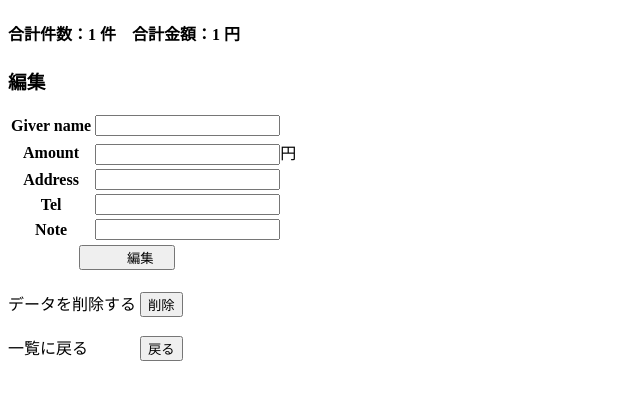
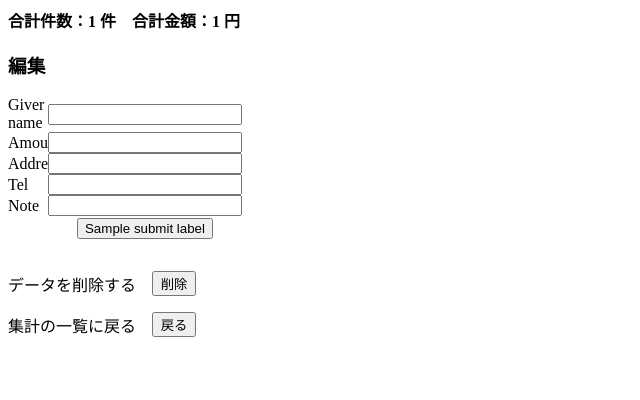
Before and after one commit to vinylhousegarage/kouden-summary, a Python web app: template app/templates/update.html in a window 1280 px wide. Shown: the top 400 px of the page, without its empty margins (0-640 px from the left). Run offline with Jinja, Linux system fonts and the light colour scheme; the template is opened without the code that fills it: most values are stand-ins (such as "Sample title", 1, 10 or a date in 2020); form fields are guessed from the names that the template uses.

Commit message:
Add external CSS and adjust layout

```diff
--- /dev/null
+++ b/app/static/css/form.css
@@ -0,0 +1,33 @@
+.form-grid {
+  display: grid;
+  grid-template-columns: 32px 194px;
+  gap: 0 8px;
+  align-items: center;
+}
+
+.form-submit {
+  grid-column: 2 / 3;
+  text-align: center;
+  margin: 2px 0 32px 0;
+}
+
+.form-submit button {
+  min-width: 128px;
+}
+
+.form-row {
+  display: grid;
+  grid-template-columns: 144px 44px;
+  align-items: center;
+  margin-bottom: 16px;
+}
+
+.form-row p {
+  margin: 0;
+}
+
+.form-error {
+  color: #e74c3c;
+  font-size: 0.9rem;
+  margin-top: 4px;
+}
--- /dev/null
+++ b/app/static/css/summaries-table.css
@@ -0,0 +1,31 @@
+.summary-info {
+  display: flex;
+  gap: 16px;
+}
+
+.summary-info h4 {
+  margin: 0;
+}
+
+.summaries-table {
+  border-collapse: collapse;
+  margin-top: 16px;
+}
+
+.summaries-table th {
+  padding: 0 16px 0 0;
+  text-align: center;
+}
+
+.summaries-table td {
+  padding: 0 16px 0 0;
+  text-align: right;
+}
+
+.summaries-table td:nth-child(2) {
+  text-align: left;
+}
+
+.summaries-table form {
+  display: inline;
+}
--- /dev/null
+++ b/app/templates/_form.html
@@ -0,0 +1,37 @@
+<form class="form-grid" method="POST" action="{{ action }}">
+  {{ form.hidden_tag() }}
+
+  {{ form.giver_name.label }}
+  {{ form.giver_name(id="giver_name") }}
+  {% if form.giver_name.errors and request.method == "POST" %}
+      <span class="form-error">{{ form.giver_name.errors[0] }}</span>
+  {% endif %}
+
+  {{ form.amount.label }}
+  {{ form.amount(id="amount") }}
+  {% if form.amount.errors and request.method == "POST" %}
+      <span class="form-error">{{ form.amount.errors[0] }}</span>
+  {% endif %}
+
+  {{ form.address.label }}
+  {{ form.address(id="address") }}
+  {% if form.address.errors and request.method == "POST" %}
+      <span class="form-error">{{ form.address.errors[0] }}</span>
+  {% endif %}
+
+  {{ form.tel.label }}
+  {{ form.tel(id="tel") }}
+  {% if form.tel.errors and request.method == "POST" %}
+      <span class="form-error">{{ form.tel.errors[0] }}</span>
+  {% endif %}
+
+  {{ form.note.label }}
+  {{ form.note(id="note") }}
+  {% if form.note.errors and request.method == "POST" %}
+      <span class="form-error">{{ form.note.errors[0] }}</span>
+  {% endif %}
+
+  <div class="form-submit">
+    <button type="submit">{{ submit_label }}</button>
+  </div>
+</form>
--- a/app/templates/base.html
+++ b/app/templates/base.html
@@ -3,6 +3,9 @@
 <head>
     <meta charset="UTF-8">
     <title>{% block title %}香典集計{% endblock %}</title>
+    <link rel="stylesheet" href="{{ url_for('static', filename='css/form.css') }}">
+    <link rel="stylesheet" href="{{ url_for('static', filename='css/summaries-table.css') }}">
+    {% block extra_css %}{% endblock %}
 </head>
 <body>
     <div id="flash-messages">
@@ -13,7 +16,10 @@
     </div>
 
     <header>
-        <h4><strong>合計件数：{{ total_count }} 件　合計金額：{{ total_amount }} 円</strong></h4>
+        <div class="summary-info">
+            <h4><strong>合計件数：{{ total_count }} 件</strong></h4>
+            <h4><strong>合計金額：{{ "{:,}".format(total_amount) }} 円</strong></h4>
+        </div>
         {% block page_heading %}{% endblock %}
     </header>
 
--- a/app/templates/update.html
+++ b/app/templates/update.html
@@ -4,79 +4,16 @@
 {% block page_heading %}<h3>編集</h3>{% endblock %}
 
 {% block content %}
+  {% include "_form.html" with context %}
 
-<form method="POST" action="{{ url_for('summaries.update', id=summary.id) }}">
+  <form method="POST" action="{{ url_for('summaries.delete', id=summary.id) }}" class="form-row" onsubmit="return confirmDelete()">
     {{ form.hidden_tag() }}
+    <p>データを削除する</p>
+    <button type="submit">削除</button>
+  </form>
 
-    <table>
-        <tr>
-            <th>{{ form.giver_name.label }}</th>
-            <td>
-                {{ form.giver_name(size=20) }}<br>
-                {% if form.giver_name.errors %}
-                    {{ form.giver_name.errors[0] }}
-                {% endif %}
-            </td>
-        </tr>
-
-        <tr>
-            <th>{{ form.amount.label }}</th>
-            <td>
-                {{ form.amount(size=20) }}円<br>
-                {% if form.amount.errors %}
-                    {{ form.amount.errors[0] }}
-                {% endif %}
-            </td>
-        </tr>
-
-        <tr>
-            <th>{{ form.address.label }}</th>
-            <td>
-                {{ form.address(size=20) }}<br>
-                {% if form.address.errors %}
-                    {{ form.address.errors[0] }}
-                {% endif %}
-            </td>
-        </tr>
-
-        <tr>
-            <th>{{ form.tel.label }}</th>
-            <td>
-                {{ form.tel(size=20) }}<br>
-                {% if form.tel.errors %}
-                    {{ form.tel.errors[0] }}
-                {% endif %}
-            </td>
-        </tr>
-
-        <tr>
-            <th>{{ form.note.label }}</th>
-            <td>
-                {{ form.note(size=20) }}<br>
-                {% if form.note.errors %}
-                    {{ form.note.errors[0] }}
-                {% endif %}
-            </td>
-        </tr>
-
-        <tr>
-            <td colspan="2">
-                <span>　　　　</span>
-                <button type="submit">　　編集　　</button>
-            </td>
-        </tr>
-    </table>
-</form>
-    <br>
-    <form method="POST" action="{{ url_for('summaries.delete', id=summary.id) }}" onsubmit="return confirmDelete()">
-      {{ form.hidden_tag() }}
-      <span>データを削除する</span>
-      <button type="submit">削除</button>
-    </form>
-
-    <br>
-    <form method="GET" action="{{ url_for('summaries.index') }}">
-      <span>一覧に戻る　　　</span>
-      <button type="submit">戻る</button>
-    </form>
+  <form method="GET" action="{{ url_for('summaries.index') }}" class="form-row">
+    <p>集計の一覧に戻る</p>
+    <button type="submit">戻る</button>
+  </form>
 {% endblock %}
```
Also changed, not shown: app/routes/summaries.py (+30 -8 lines), app/templates/create.html (+5 -65 lines), app/templates/dashboard.html (+11 -13 lines), app/templates/index.html (+8 -6 lines).
